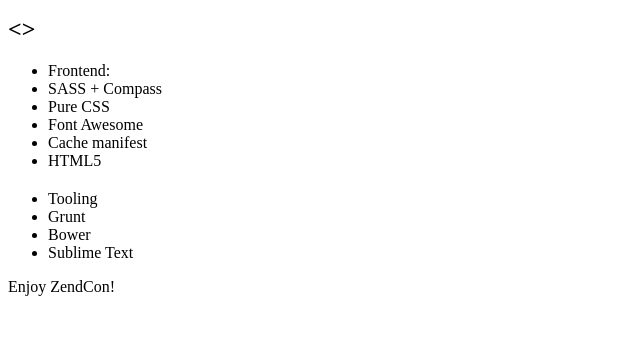
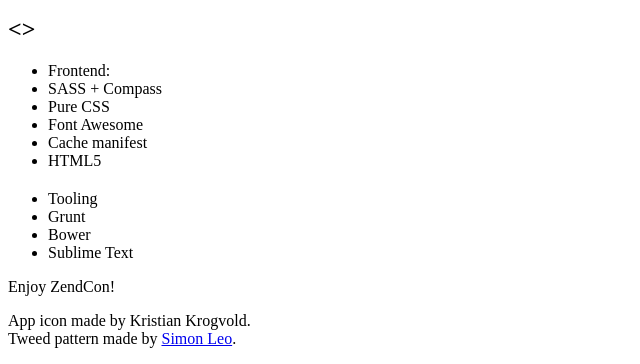
Before and after one commit to rexxars/zendcon-app, a PHP site: page /app/views/credits.html in a window 1280 px wide. Shown: the part 584-948 px from the top of the page, without its empty margins (0-640 px from the left). Before the commit the page ends 880 px from the top, so only its background shows below. Run offline with PHP 8.4, Linux system fonts and the light colour scheme.

Commit message:
Credited Kristian Krogvold and Simon Leo for contributing app icon and tweed pattern.

```diff
--- a/app/views/credits.html
+++ b/app/views/credits.html
@@ -51,4 +51,11 @@
         <p class="enjoy">Enjoy ZendCon!</p>
     </section>
 
+    <section class="external">
+        <p>
+            App icon made by Kristian Krogvold.<br>
+            Tweed pattern made by <a href="http://subtlepatterns.com/tweed/" target="_blank">Simon Leo</a>.
+        </p>
+    </section>
+
 </div>
```
Also changed, not shown: app/styles/_credits.scss (+12 -0 lines).
